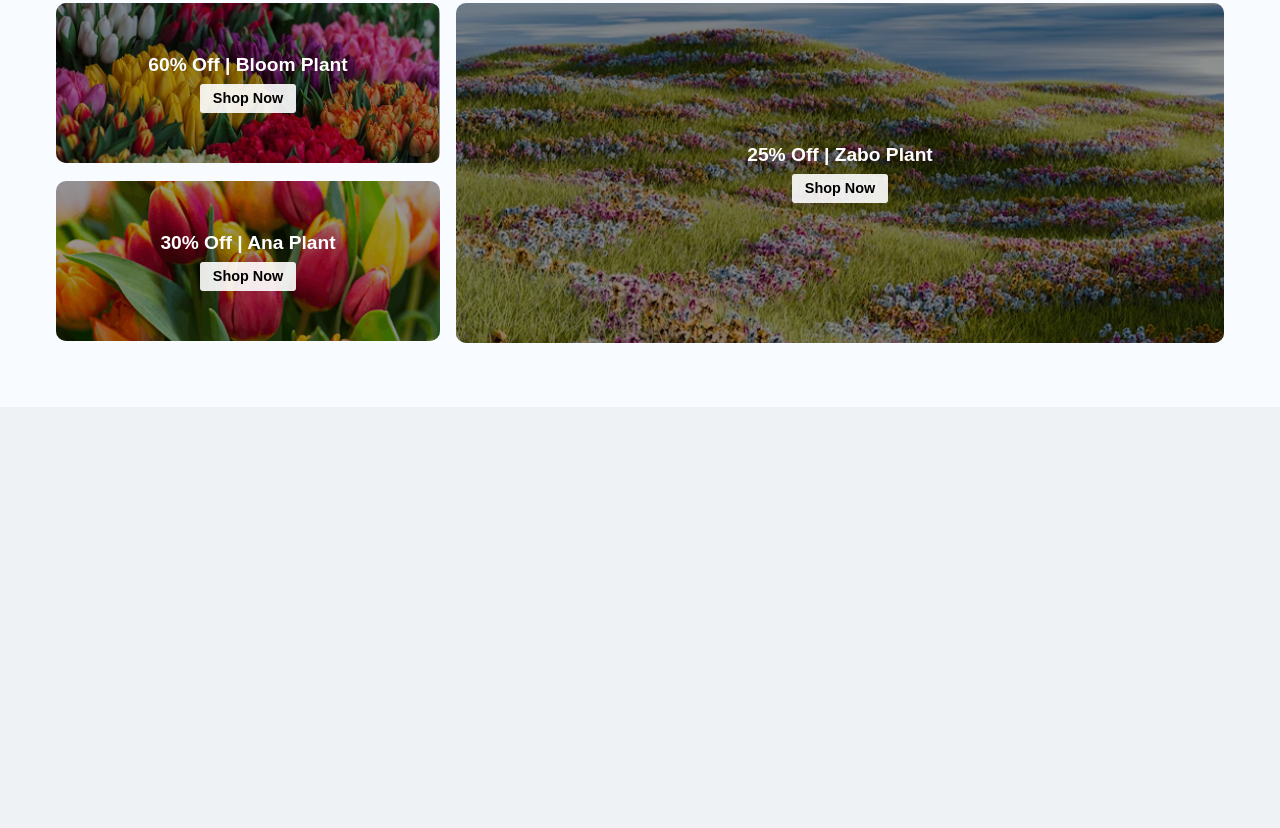
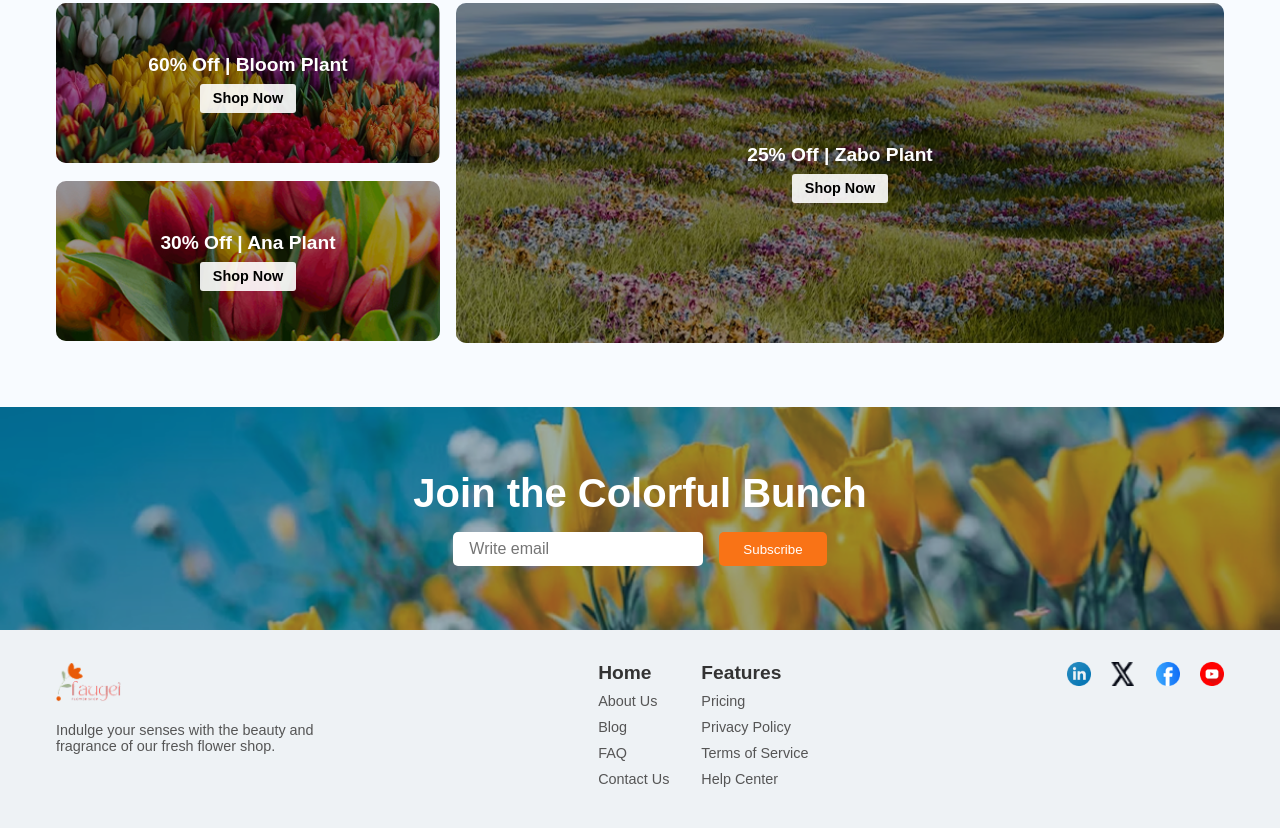
Before and after one commit to EsteakAhamed/flower-market, a plain HTML site: page index.html in a window 1280 px wide. Shown: the part 2381-3209 px from the top of the page. Before the commit the page ends 2788 px from the top, so only its background shows below. Drawn offline with Linux system fonts and the light colour scheme.

Commit message:
Join and Footer

```diff
--- a/index.html
+++ b/index.html
@@ -139,5 +139,49 @@
   </div>
 </section>
 
+    <section class="join">
+        <div class="container">
+            <h2>Join the Colorful Bunch</h2>
+            <form>
+                <input type="email" placeholder="Write email" required>
+                <button type="submit">Subscribe</button>
+            </form>
+        </div>
+    </section>
+
+    <footer>
+        <div class="container">
+            <div class="footer-left">
+                <img src="image/logo.png" alt="Faugei Logo" class="footer-logo">
+                <p>Indulge your senses with the beauty and fragrance of our fresh flower shop.</p>
+            </div>
+            <div class="footer-links">
+                <div>
+                    <h3>Home</h3>
+                    <ul>
+                        <li><a href="#">About Us</a></li>
+                        <li><a href="#">Blog</a></li>
+                        <li><a href="#">FAQ</a></li>
+                        <li><a href="#">Contact Us</a></li>
+                    </ul>
+                </div>
+                <div>
+                    <h3>Features</h3>
+                    <ul>
+                        <li><a href="#">Pricing</a></li>
+                        <li><a href="#">Privacy Policy</a></li>
+                        <li><a href="#">Terms of Service</a></li>
+                        <li><a href="#">Help Center</a></li>
+                    </ul>
+                </div>
+            </div>
+            <div class="footer-social">
+                <a href="#"><img src="image/icon-linkedin.png" alt="LinkedIn"></a>
+                <a href="#"><img src="image/icon-twitter.png" alt="Twitter"></a>
+                <a href="#"><img src="image/icon-facebook.png" alt="Facebook"></a>
+                <a href="#"><img src="image/icon-youtube.png" alt="YouTube"></a>
+            </div>
+        </div>
+    </footer>
 </body>
 </html>
--- a/style/style.css
+++ b/style/style.css
@@ -344,6 +344,112 @@ body {
     grid-area: right;
 }
 
+.join {
+    padding: 4rem 0;
+    background: url('../image/news-letter.png') no-repeat center center;
+    background-size: cover;
+    text-align: center;
+    color: #fff;
+}
+
+.join h2 {
+    font-size: 2.5rem;
+    margin-bottom: 1rem;
+}
+
+.join form {
+    display: flex;
+    justify-content: center;
+    gap: 1rem;
+}
+
+.join input[type="email"] {
+    padding: 0.5rem 1rem;
+    border: none;
+    border-radius: 5px;
+    width: 250px;
+    font-size: 1rem;
+}
+
+.join button {
+    padding: 0.5rem 1.5rem;
+    background-color: #f97316;
+    color: #fff;
+    border: none;
+    border-radius: 5px;
+    cursor: pointer;
+}
+
+.join button:hover {
+    background-color: #e06c1a;
+}
+
+footer {
+    padding: 2rem 0;
+    background-color: #eef2f5;
+    color: #333;
+}
+
+footer .container {
+    display: flex;
+    justify-content: space-between;
+    align-items: flex-start;
+    flex-wrap: wrap;
+    gap: 2rem;
+}
+
+.footer-left {
+    max-width: 300px;
+}
+
+.footer-logo {
+    height: 40px;
+    margin-bottom: 1rem;
+}
+
+.footer-left p {
+    font-size: 0.9rem;
+    color: #555;
+}
+
+.footer-links {
+    display: flex;
+    gap: 2rem;
+}
+
+.footer-links h3 {
+    font-size: 1.2rem;
+    margin-bottom: 0.5rem;
+}
+
+.footer-links ul {
+    list-style: none;
+    padding: 0;
+}
+
+.footer-links ul li {
+    margin-bottom: 0.5rem;
+}
+
+.footer-links ul li a {
+    text-decoration: none;
+    color: #555;
+    font-size: 0.9rem;
+}
+
+.footer-links ul li a:hover {
+    color: #f97316;
+}
+
+.footer-social a {
+    margin-left: 1rem;
+}
+
+.footer-social img {
+    height: 24px;
+    width: 24px;
+}
+
 @media (max-width: 768px) {
     .deals-grid {
         grid-template-areas:
@@ -443,6 +549,37 @@ body {
 
     .latest-deals .container {
     padding: 0 1rem;
-}
+    }
+
+    .join h2 {
+        font-size: 1.8rem;
+    }
+
+    .join form {
+        flex-direction: column;
+        gap: 0.5rem;
+    }
+
+    .join input[type="email"] {
+        width: 100%;
+    }
+
+    footer .container {
+        flex-direction: column;
+        text-align: center;
+    }
+
+    .footer-links {
+        flex-direction: column;
+        gap: 1rem;
+    }
+
+    .footer-social {
+        margin-top: 1rem;
+    }
+
+    .footer-social a {
+        margin: 0 0.5rem;
+    }
 
 }
```
Also changed, not shown: image/news-letter.png (renamed from image/news-letter-bg.png).
